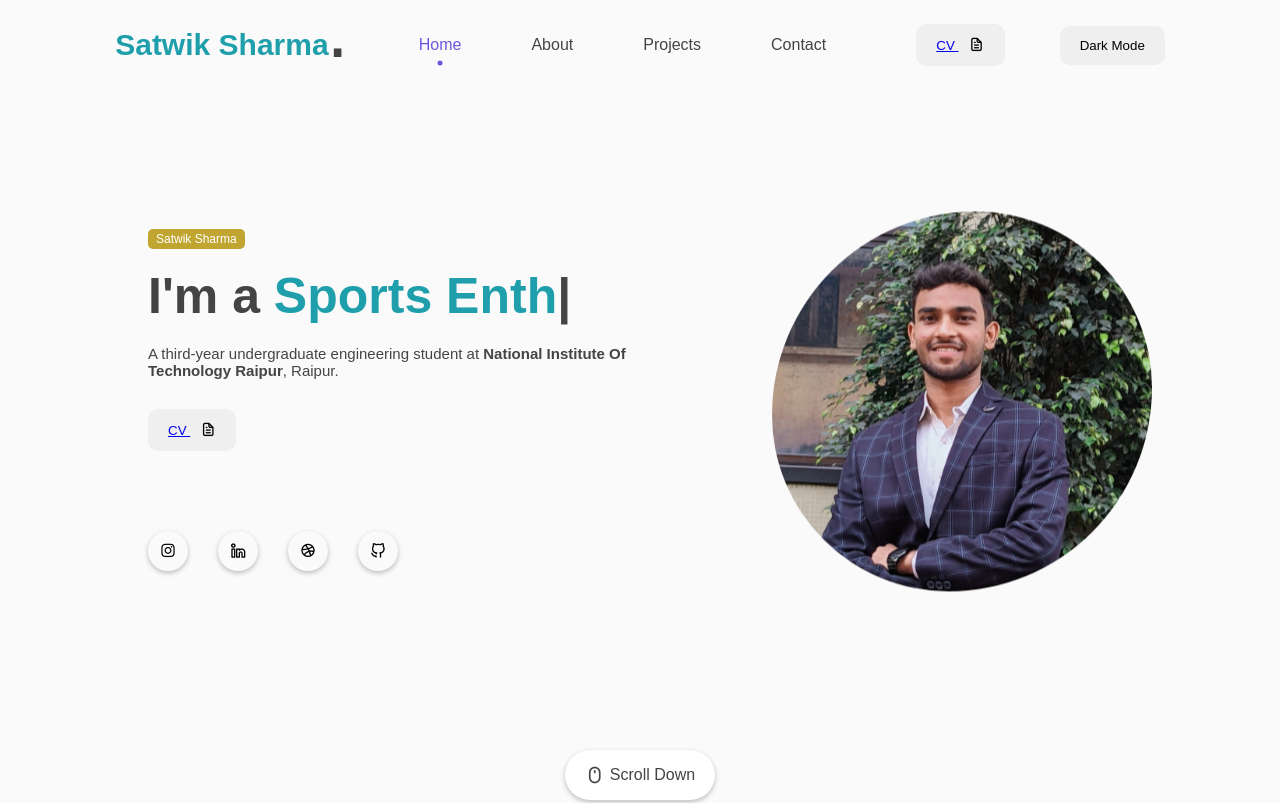
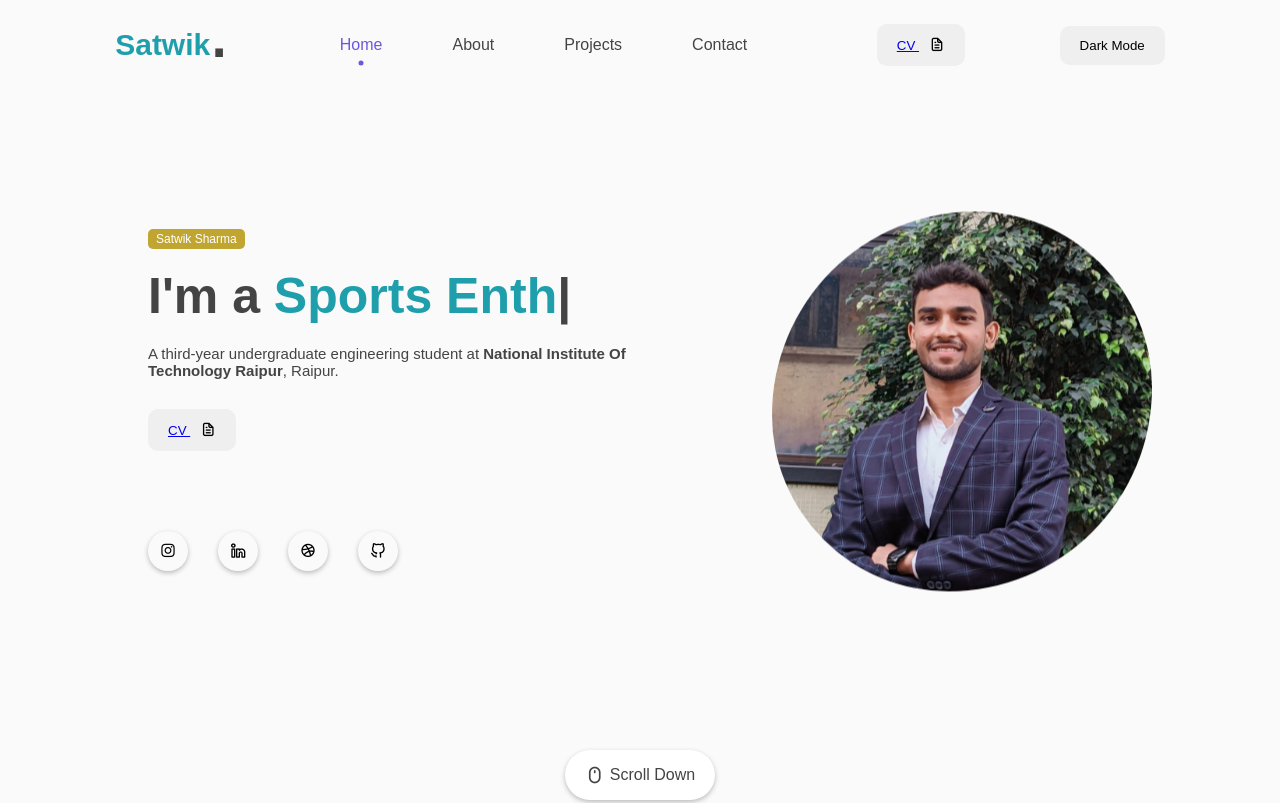
Before and after one commit to satwikNITRR/Portfolio, a plain HTML site: page index.html in a window 1280 px wide. Shown: the top 803 px of the page. Drawn offline with nearby package versions, Linux system fonts and the light colour scheme.

Commit message:
Update index.html

```diff
--- a/index.html
+++ b/index.html
@@ -17,7 +17,7 @@
     <!-- --------------- HEADER --------------- -->
       <nav id="header">
         <div class="nav-logo">
-            <p class="nav-name">Satwik Sharma</p>
+            <p class="nav-name">Satwik</p>
             <span>.</span>
         </div>
         <div class="nav-menu" id="myNavMenu">
```
